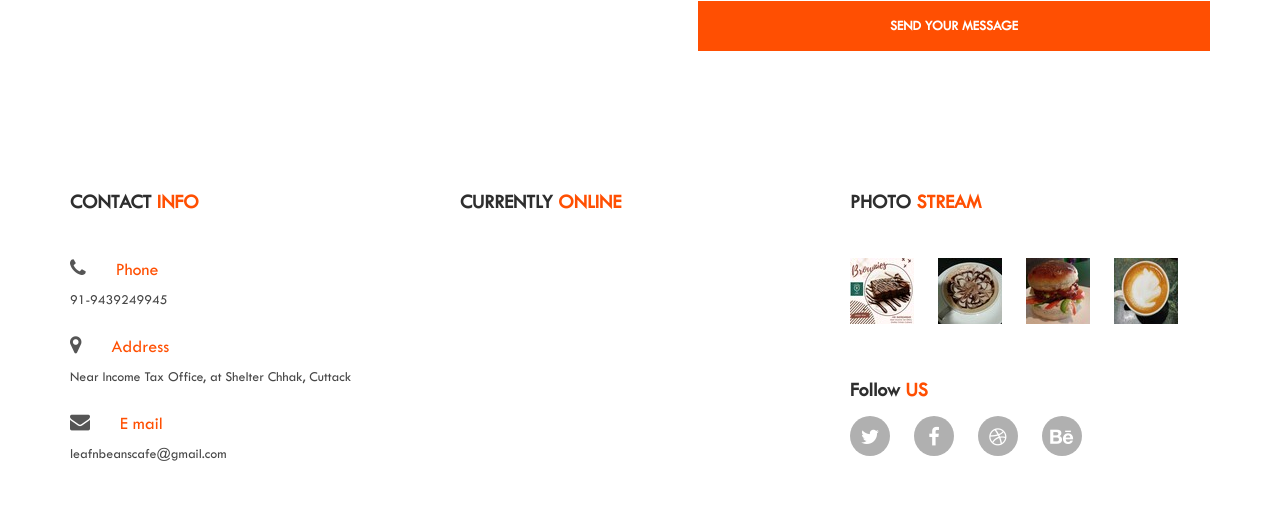
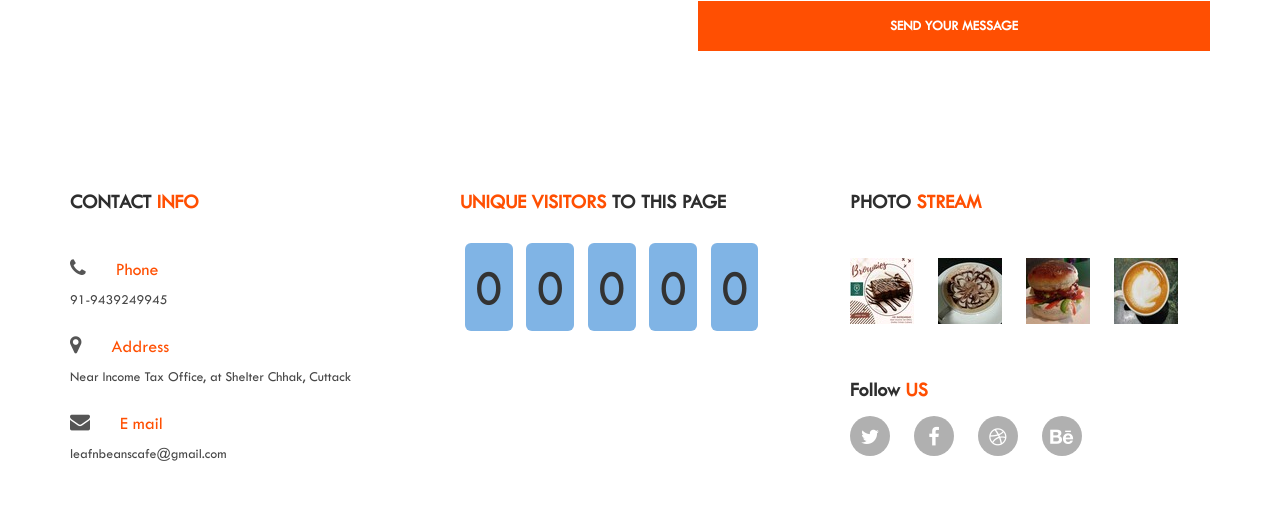
Before and after one commit to leafnbeanscafe/leafnbeanscafe.github.io, a PHP site: page / in a window 1280 px wide. Shown: the part 5519-6049 px from the top of the page. Run offline with PHP 8.4, Linux system fonts and the light colour scheme.

Commit message:
Added Code to track Unique Visitors

```diff
--- a/css/main.css
+++ b/css/main.css
@@ -700,14 +700,24 @@ nav .block .navbar-default .navbar-nav > .active > a:hover:before {
   color: #FF4F02;
 }
 
-#online-now {
-  font-family: "Helvetica Neue", Helvetica, Arial, sans-serif;
-  /* start with the text hidden */
-  opacity: 0;
-  /* add a transition so it'll fade in nicely */
-  transition: opacity 0.2s ease-out;
+/*--
+    UNIQUE VISITOR COUNT STYLING
+--*/
+.counter_center span {
+  display: inline-block;
+  padding: 10px 10px 6px;
+  border-radius: 6px;
+  background: #80b4e5;
+  margin: 5px 5px;
+  font-size: 5rem;
 }
-
-#online-now.visible {
-  opacity: 1;
+.counter{
+    display: flex;
+    justify-content: center;
+    flex-wrap: wrap;
 }
+.message {
+  color: #ccc6e3;
+    text-align: center;
+    margin-top: 10px;
+}
--- a/index.html
+++ b/index.html
@@ -392,23 +392,51 @@
                 <div class="col-md-4">
                     <div class="block wow fadeInLeft"  data-wow-delay="700ms">
                     	<script>
-			    var url = 'https://leafnbeanscafe.github.io/';
-			    var updateGoSquared = function() {
-			    $.getJSON('https://api.gosquared.com/now/v3/pages?api_key=1FSQ8BK2OGGI1O3H&site_token=GSN-150894-J&href=' + encodeURIComponent(url), function(data) {
-			    setTimeout(updateGoSquared, 5000);
-			    $('#online-now').addClass('visible').find('.visitors').text(data.visitors);
-			   });
+			    const KEY = `ef9f1af2-bac5-11eb-8529-0242ac130003`;
+			    const NAMESPACE = "leafnbeanscafe.github.io";
+			    const COUNT_URL = `https://api.countapi.xyz`;
+
+			    const counter = document.querySelectorAll('span');
+
+			    const getCount = async () => {
+				const response = await fetch(`${COUNT_URL}/get/${NAMESPACE}/${KEY}`);
+				const data = await response.json();
+				setValue(data.value);
 			   };
-			   updateGoSquared();
+
+			   const incrementCount = async () => {
+	                   const response = await fetch(`${COUNT_URL}/hit/${NAMESPACE}/${KEY}`);
+			   const data = await response.json();
+			   setValue(data.value);
+			  };
+
+			  const setValue = (num) => {
+			  var str = num.toString().padStart(6, "0");
+			  for (let index = 0; index < str.length; index++) {
+				    const element = str[index];
+			            counter[index].innerHTML = element;
+			 }
+			 };
+
+			if (localStorage.getItem("hasVisited") == null) {
+				  incrementCount()
+				    .then(() => {
+				      localStorage.setItem("hasVisited", "true");
+			  })
+			 .catch((err) => console.log(err));
+			} else {
+			  getCount()
+			    .catch((err) => console.log(err));
+			}
                     	</script>
-                        <h3>CURRENTLY <span>ONLINE</span></h3>
-                        <div class="blog">
-                          <ul>
-                           <li>
-                           <p id="online-now" style=""><span class="visitors">0</span> people are currently viewing this page.</p>
-                           </li>
-                            </ul>
-                        </div>
+                        <h3><span>UNIQUE VISITORS</span> TO THIS PAGE</h3>
+                         <div class="counter_center">
+      				<span>0</span>
+      				<span>0</span>
+      				<span>0</span>
+      				<span>0</span>
+      				<span>0</span>
+      			</div>
                     </div>
                 </div>
                 <!-- .col-md-4 close -->
```
